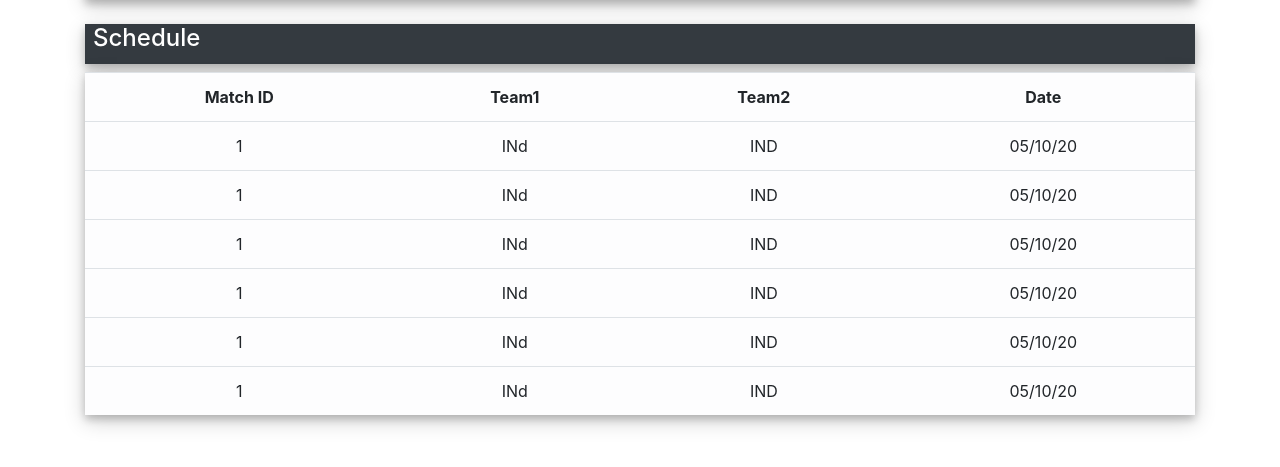
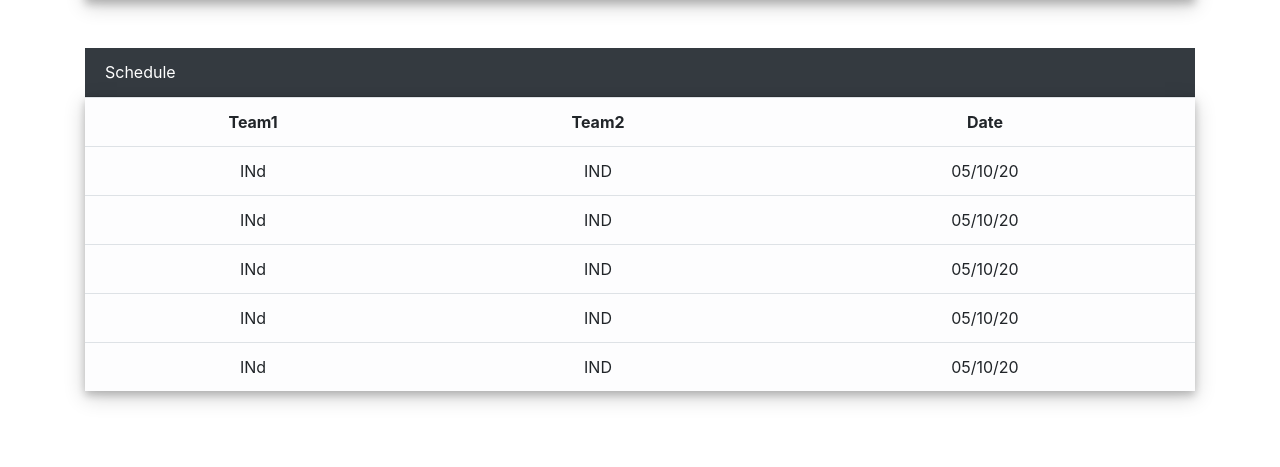
Before and after one commit to ojasathghara/NIEHowZatt, a Flask app: page /schedule in a window 1280 px wide. Shown: the part 56-523 px from the top of the page. Run offline with Flask 2, Linux system fonts and the light colour scheme; some libraries are stand-ins or nearby versions.

Commit message:
ui enhancements

```diff
--- a/app.py
+++ b/app.py
@@ -1,4 +1,5 @@
 from flask import Flask, render_template, url_for, redirect
+import os, sys, http
 
 app = Flask(__name__)
 
--- a/static/main.css
+++ b/static/main.css
@@ -5,6 +5,10 @@
 
 .table-header{
     height: 25px;
+}
+
+.bg-blue {
+    background-color: blue;
 }
 
 .paper {
--- a/templates/schedule.html
+++ b/templates/schedule.html
@@ -1,15 +1,16 @@
 {% extends "layout.html" %}
 {% block content %}
 
-<div style="height: 40px;" class="mt-4 mb-2 paper"><h4 class="bg-dark text-white h-100 pl-2">Schedule</h4></div>
-<table class="table table-light text-center paper">
-    <tr><th>Match ID</th><th>Team1</th><th>Team2</th><th>Date</th></tr>
-    <tr><td>1</td><td>INd</td><td>IND</td><td>05/10/20</td></tr>
-    <tr><td>1</td><td>INd</td><td>IND</td><td>05/10/20</td></tr>
-    <tr><td>1</td><td>INd</td><td>IND</td><td>05/10/20</td></tr>
-    <tr><td>1</td><td>INd</td><td>IND</td><td>05/10/20</td></tr>
-    <tr><td>1</td><td>INd</td><td>IND</td><td>05/10/20</td></tr>
-    <tr><td>1</td><td>INd</td><td>IND</td><td>05/10/20</td></tr>
-</table>
+<div class="card border-0 mt-5">
+    <div class="card-header bg-dark text-white rounded-0">Schedule</div>
+    <table class="table table-light text-center paper">
+        <tr><th>Team1</th><th>Team2</th><th>Date</th></tr>
+        <tr><td>INd</td><td>IND</td><td>05/10/20</td></tr>
+        <tr><td>INd</td><td>IND</td><td>05/10/20</td></tr>
+        <tr><td>INd</td><td>IND</td><td>05/10/20</td></tr>
+        <tr><td>INd</td><td>IND</td><td>05/10/20</td></tr>
+        <tr><td>INd</td><td>IND</td><td>05/10/20</td></tr>
+    </table>
+</div>
 
 {% endblock content%}
--- a/templates/teams.html
+++ b/templates/teams.html
@@ -1,8 +1,9 @@
 {% extends "layout.html" %}
 {% block content %}
 
-<div style="height: 40px;" class="mt-4 mb-2 paper"><h4 class="bg-dark text-white h-100 pl-2">All Teams</h4></div>
-<table class="table table-dark table-bordered text-center paper">
+<div class="card border-0 mt-5">
+    <div class="card-header bg-dark text-white rounded-0">All Teams</div>
+    <table class="table table-dark text-center rounded-0 paper">
         <tr><th>Team ID</th><th>Team Name</th><th>Captain</th><th>Players</th></tr>
         <tr><td>1</td><td>INDIA</td><td>Dhoni</td><td>11</td></tr>
         <tr><td>1</td><td>INDIA</td><td>Dhoni</td><td>11</td></tr>
@@ -12,5 +13,6 @@
         <tr><td>1</td><td>INDIA</td><td>Dhoni</td><td>11</td></tr>
         <tr><td>1</td><td>INDIA</td><td>Dhoni</td><td>11</td></tr>
     </table>
+</div>
 
 {% endblock content%}
```
Also changed, not shown: templates/home.html (+13 -7 lines), templates/points.html (+4 -3 lines). Lines whose indentation alone changed are shown as unchanged.
